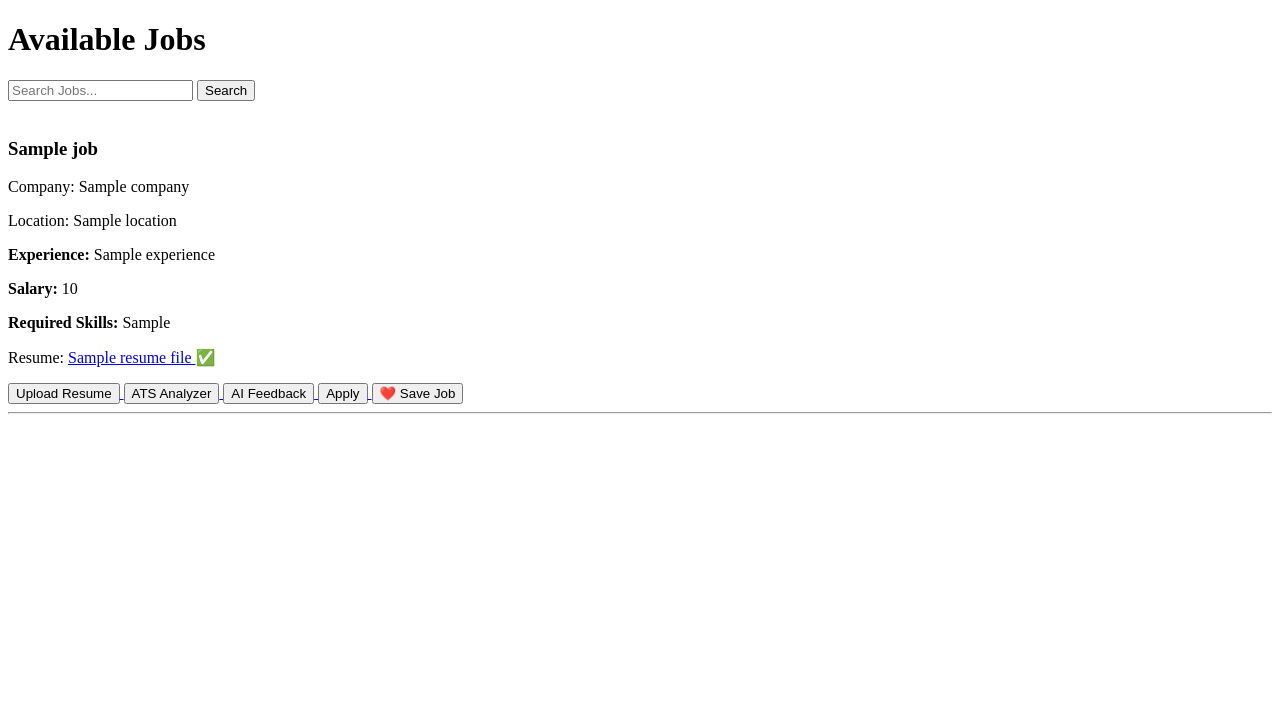
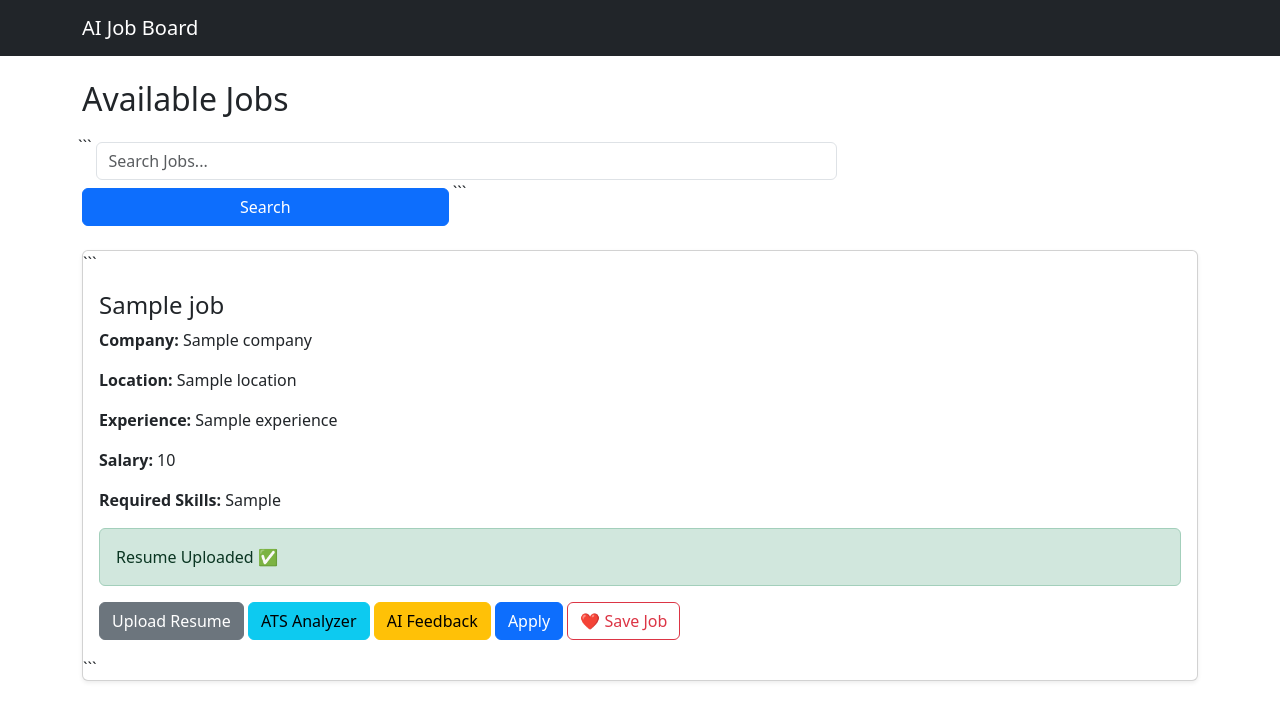
Before and after one commit to Prashanth-banoth/AI_Job_Board, a Django app: template templates/job_list.html in a window 1280 px wide. Shown: the top 721 px of the page. Run offline with Django 5.2, Linux system fonts and the light colour scheme; tables that the repository leaves empty hold one stand-in row (values such as "Sample post"); the template is opened without the code that fills it: values that come from a table or form of the project are taken from there, most other values are stand-ins (such as "Sample title", 1, 10 or a date in 2020); data that the repository does not hold is empty; parts of the project's set-up code (start-up, migrations or seed data) failed here and were passed over.

Commit message:
Improve jobs page UI

````diff
--- a/templates/job_list.html
+++ b/templates/job_list.html
@@ -1,45 +1,56 @@
-<!DOCTYPE html>
-<html>
-<head>
-    <title>Jobs</title>
-</head>
-<body>
+{% extends 'base.html' %}
 
-<h1>Available Jobs</h1>
+{% block content %}
 
-<form method="GET">
+<h2 class="mb-4">Available Jobs</h2>
 
+<form method="GET" class="row g-2 mb-4">
+
+```
+<div class="col-md-8">
     <input
         type="text"
         name="search"
+        class="form-control"
         placeholder="Search Jobs..."
         value="{{ request.GET.search }}"
     >
+</div>
 
-    <button type="submit">
+<div class="col-md-4">
+    <button type="submit" class="btn btn-primary w-100">
         Search
     </button>
+</div>
+```
 
 </form>
 
-<br>
-
 {% for job in jobs %}
 
-<h3>{{ job.title }}</h3>
+<div class="card mb-4 shadow-sm">
 
-<p>Company: {{ job.company }}</p>
+```
+<div class="card-body">
 
-<p>Location: {{ job.location }}</p>
+    <h4 class="card-title">
+        {{ job.title }}
+    </h4>
 
     <p>
-    <strong>Experience:</strong>
-    {{ job.experience }}
+        <strong>Company:</strong> {{ job.company }}
     </p>
 
     <p>
-    <strong>Salary:</strong>
-    {{ job.salary }}
+        <strong>Location:</strong> {{ job.location }}
+    </p>
+
+    <p>
+        <strong>Experience:</strong> {{ job.experience }}
+    </p>
+
+    <p>
+        <strong>Salary:</strong> {{ job.salary }}
     </p>
 
     <p>
@@ -49,61 +60,69 @@
 
     {% if job.user_resume %}
 
-<p>
-    Resume:
-    <a href="{{ job.user_resume.resume_file.url }}" target="_blank">
-        {{ job.user_resume.resume_file.name }}
-    </a>
-    ✅
-</p>
+    <div class="alert alert-success">
+        Resume Uploaded ✅
+    </div>
 
     {% else %}
 
-<p>
+    <div class="alert alert-warning">
         No Resume Uploaded
-</p>
+    </div>
 
     {% endif %}
 
-<a href="/resume/upload/{{ job.id }}/">
-    <button>Upload Resume</button>
+    <a href="/resume/upload/{{ job.id }}/" class="btn btn-secondary">
+        Upload Resume
     </a>
 
-<a href="/resume/analyze/{{ job.id }}/">
-    <button>ATS Analyzer</button>
+    <a href="/resume/analyze/{{ job.id }}/" class="btn btn-info">
+        ATS Analyzer
     </a>
 
-<a href="/resume/ai-feedback/{{ job.id }}/">
-    <button> AI Feedback</button>
+    <a href="/resume/ai-feedback/{{ job.id }}/" class="btn btn-warning">
+        AI Feedback
     </a>
 
     {% if job.id in applied_jobs %}
 
-<button disabled>Applied ✅</button>
+    <button class="btn btn-success" disabled>
+        Applied ✅
+    </button>
 
     {% else %}
 
-<a href="/jobs/apply/{{ job.id }}/">
-    <button>Apply</button>
-</a>
-
-{% if job.id in saved_jobs %}
-
-<button disabled>Saved ❤️</button>
-
-{% else %}
-
-<a href="/jobs/save/{{ job.id }}/">
-    <button>❤️ Save Job</button>
+    <a href="/jobs/apply/{{ job.id }}/" class="btn btn-primary">
+        Apply
     </a>
 
     {% endif %}
 
+    {% if job.id in saved_jobs %}
+
+    <button class="btn btn-danger" disabled>
+        Saved ❤️
+    </button>
+
+    {% else %}
+
+    <a href="/jobs/save/{{ job.id }}/" class="btn btn-outline-danger">
+        ❤️ Save Job
+    </a>
+
     {% endif %}
 
-<hr>
+</div>
+```
+
+</div>
+
+{% empty %}
+
+<div class="alert alert-info">
+    No Jobs Found.
+</div>
 
 {% endfor %}
 
-</body>
-</html>
+{% endblock %}
````
Also changed, not shown: jobs/views.py (+11 -1 lines). Lines whose indentation alone changed are shown as unchanged.
